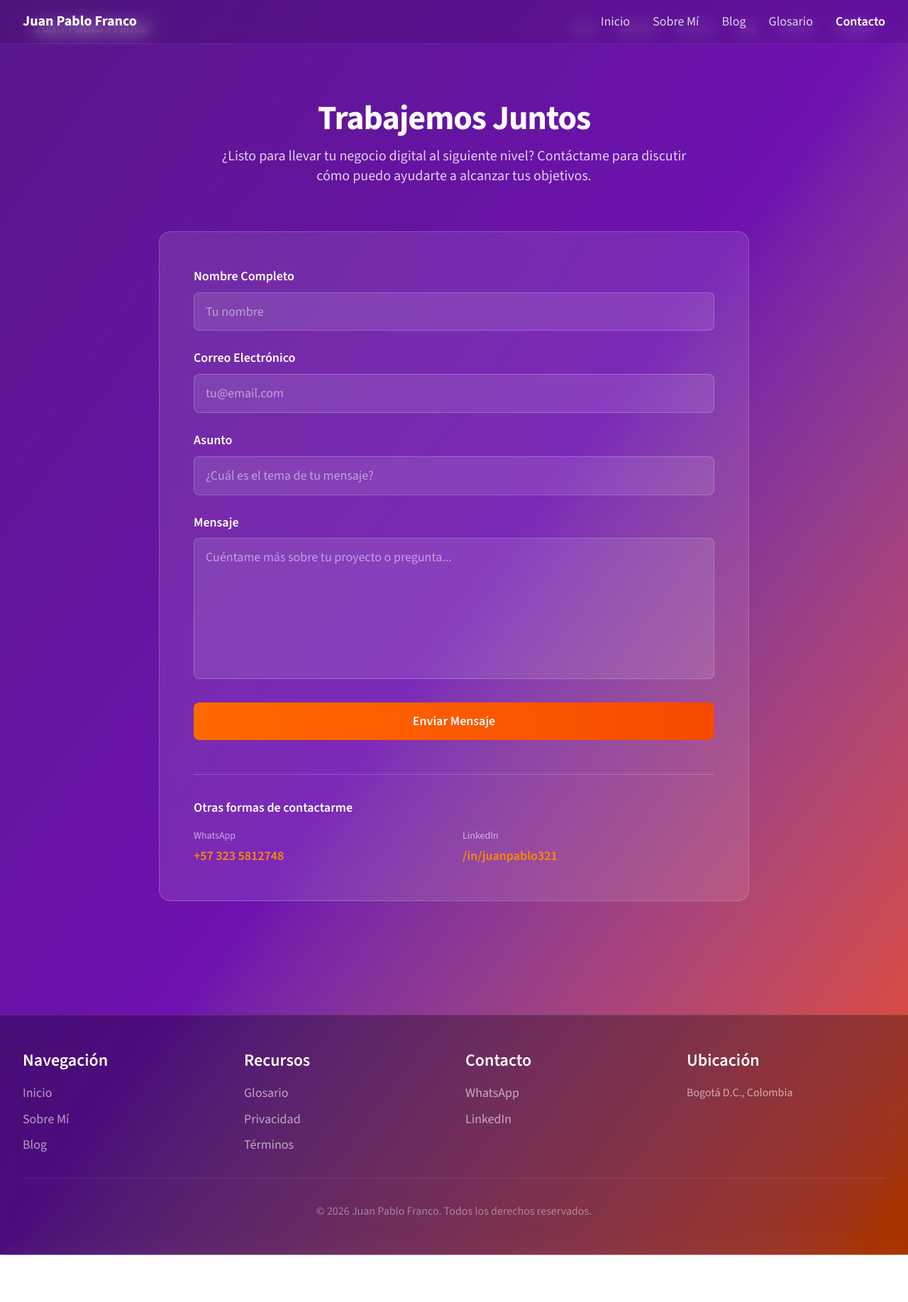
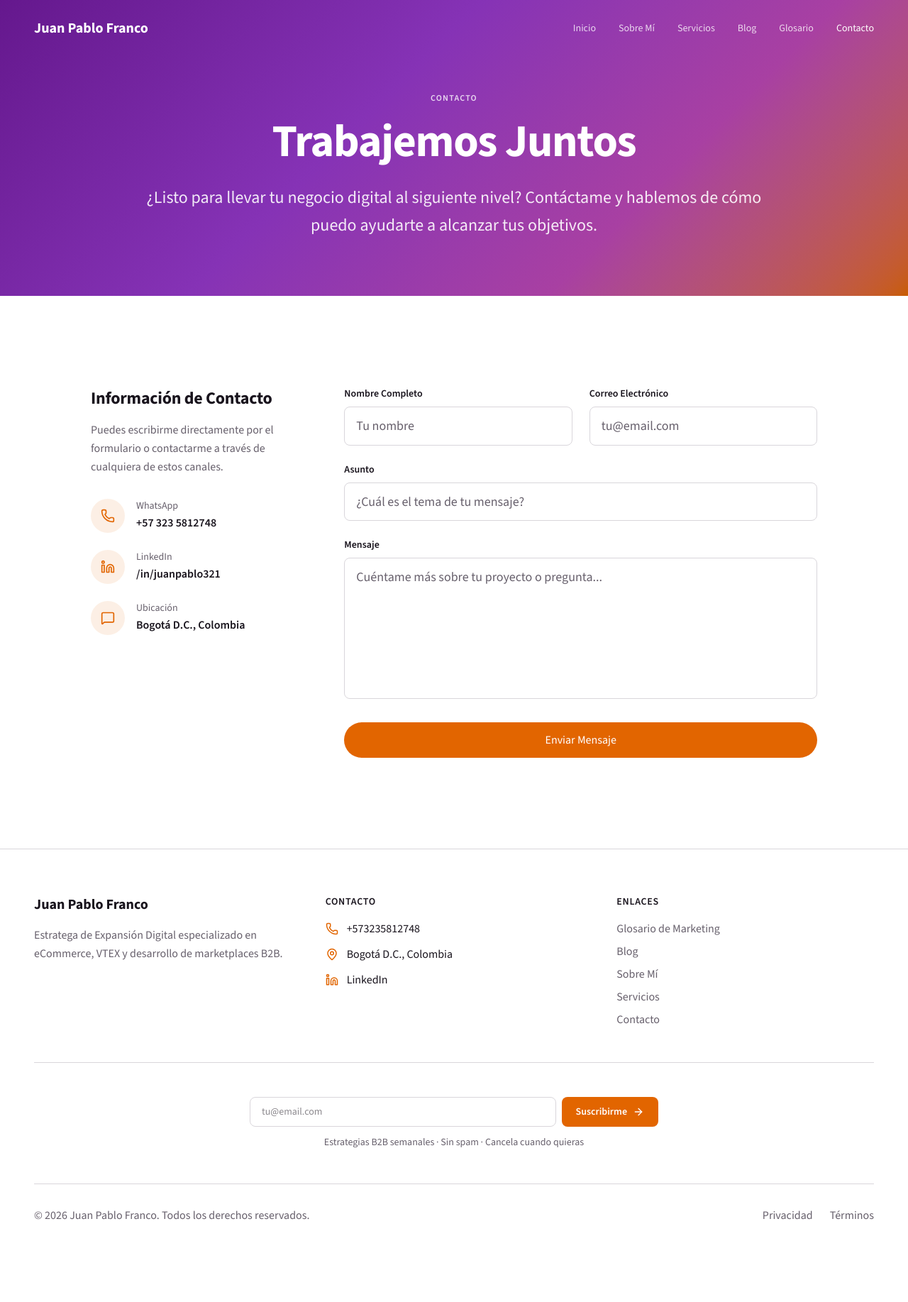
Before and after one commit to juanpablo321/franco-nextjs-site, a Next.js app: page /contacto in a window 1280 px wide. Shown: the top 1835 px of the page at 71% size. After the commit the page ends 1789 px from the top, so only its background shows below. Built offline with nearby package versions, Linux system fonts and the light colour scheme.

Commit message:
fix: unify /contacto page style with site design system, remove duplicate header/footer

```diff
--- a/src/app/contacto/page.tsx
+++ b/src/app/contacto/page.tsx
@@ -1,8 +1,8 @@
 'use client';
 
 import { useState, FormEvent, ChangeEvent } from 'react';
-import Link from 'next/link';
-import { Metadata } from 'next';
+import { MessageSquare, Linkedin, Phone } from 'lucide-react';
+import { SITE_CONFIG } from '@/lib/constants';
 
 interface FormData {
   name: string;
@@ -37,27 +37,17 @@ export default function ContactPage() {
     e: ChangeEvent<HTMLInputElement | HTMLTextAreaElement>
   ) => {
     const { name, value } = e.target;
-    setFormData((prev) => ({
-      ...prev,
-      [name]: value,
-    }));
+    setFormData((prev) => ({ ...prev, [name]: value }));
   };
 
   const handleSubmit = async (e: FormEvent<HTMLFormElement>) => {
     e.preventDefault();
-    setFormState({
-      isLoading: true,
-      isSuccess: false,
-      isError: false,
-      errorMessage: '',
-    });
+    setFormState({ isLoading: true, isSuccess: false, isError: false, errorMessage: '' });
 
     try {
       const response = await fetch('/api/contact', {
         method: 'POST',
-        headers: {
-          'Content-Type': 'application/json',
-        },
+        headers: { 'Content-Type': 'application/json' },
         body: JSON.stringify(formData),
       });
 
@@ -67,87 +57,106 @@ export default function ContactPage() {
         throw new Error(data.error || 'Error al enviar el formulario');
       }
 
-      setFormState({
-        isLoading: false,
-        isSuccess: true,
-        isError: false,
-        errorMessage: '',
-      });
+      setFormState({ isLoading: false, isSuccess: true, isError: false, errorMessage: '' });
+      setFormData({ name: '', email: '', subject: '', message: '' });
 
-      // Limpiar formulario
-      setFormData({
-        name: '',
-        email: '',
-        subject: '',
-        message: '',
-      });
-
-      // Ocultar mensaje de éxito después de 5 segundos
       setTimeout(() => {
-        setFormState((prev) => ({
-          ...prev,
-          isSuccess: false,
-        }));
+        setFormState((prev) => ({ ...prev, isSuccess: false }));
       }, 5000);
     } catch (error) {
       setFormState({
         isLoading: false,
         isSuccess: false,
         isError: true,
-        errorMessage:
-          error instanceof Error
-            ? error.message
-            : 'Error al enviar el formulario',
+        errorMessage: error instanceof Error ? error.message : 'Error al enviar el formulario',
       });
     }
   };
 
   return (
-    <main className="min-h-screen bg-gradient-to-br from-purple-900 via-purple-800 to-orange-600">
-      {/* Header */}
-      <header className="sticky top-0 z-50 bg-black/10 backdrop-blur-md border-b border-white/10">
-        <nav className="max-w-7xl mx-auto px-4 sm:px-6 lg:px-8 py-4 flex items-center justify-between">
-          <Link href="/" className="text-white font-bold text-xl hover:opacity-80 transition">
-            Juan Pablo Franco
-          </Link>
-          <div className="hidden md:flex gap-8">
-            <Link href="/" className="text-white/80 hover:text-white transition">
-              Inicio
-            </Link>
-            <Link href="/sobre-mi" className="text-white/80 hover:text-white transition">
-              Sobre Mí
-            </Link>
-            <Link href="/blog" className="text-white/80 hover:text-white transition">
-              Blog
-            </Link>
-            <Link href="/glosario" className="text-white/80 hover:text-white transition">
-              Glosario
-            </Link>
-            <Link href="/contacto" className="text-white font-semibold">
-              Contacto
-            </Link>
+    <>
+      {/* Hero */}
+      <section className="pt-32 pb-20 text-white relative overflow-hidden section-purple">
+        <div className="container relative z-10">
+          <div className="max-w-4xl mx-auto text-center">
+            <p className="section-label text-white/80 mb-4">Contacto</p>
+            <h1 className="text-white mb-6">Trabajemos Juntos</h1>
+            <p className="text-xl md:text-2xl text-white/90 leading-relaxed">
+              ¿Listo para llevar tu negocio digital al siguiente nivel? Contáctame y
+              hablemos de cómo puedo ayudarte a alcanzar tus objetivos.
+            </p>
           </div>
-        </nav>
-      </header>
+        </div>
+      </section>
 
-      {/* Hero Section */}
-      <section className="max-w-4xl mx-auto px-4 sm:px-6 lg:px-8 py-20">
-        <div className="text-center mb-16">
-          <h1 className="text-4xl md:text-5xl font-bold text-white mb-4">
-            Trabajemos Juntos
-          </h1>
-          <p className="text-xl text-white/80 max-w-2xl mx-auto">
-            ¿Listo para llevar tu negocio digital al siguiente nivel? Contáctame para discutir
-            cómo puedo ayudarte a alcanzar tus objetivos.
+      {/* Contact Section */}
+      <section className="section section-white">
+        <div className="container">
+          <div className="max-w-5xl mx-auto grid grid-cols-1 lg:grid-cols-3 gap-12">
+
+            {/* Contact Info */}
+            <div className="space-y-8">
+              <div>
+                <h2 className="text-2xl font-bold mb-4">Información de Contacto</h2>
+                <p className="text-muted-foreground leading-relaxed">
+                  Puedes escribirme directamente por el formulario o contactarme
+                  a través de cualquiera de estos canales.
                 </p>
               </div>
 
+              <div className="space-y-6">
+                <a
+                  href={SITE_CONFIG.whatsappUrl}
+                  target="_blank"
+                  rel="noopener noreferrer"
+                  className="flex items-center gap-4 group"
+                >
+                  <div className="w-12 h-12 rounded-full bg-primary/10 flex items-center justify-center group-hover:bg-primary/20 transition-colors">
+                    <Phone size={20} className="text-primary" />
+                  </div>
+                  <div>
+                    <p className="text-sm text-muted-foreground">WhatsApp</p>
+                    <p className="font-semibold text-foreground group-hover:text-primary transition-colors">
+                      +57 323 5812748
+                    </p>
+                  </div>
+                </a>
+
+                <a
+                  href={SITE_CONFIG.linkedinUrl}
+                  target="_blank"
+                  rel="noopener noreferrer"
+                  className="flex items-center gap-4 group"
+                >
+                  <div className="w-12 h-12 rounded-full bg-primary/10 flex items-center justify-center group-hover:bg-primary/20 transition-colors">
+                    <Linkedin size={20} className="text-primary" />
+                  </div>
+                  <div>
+                    <p className="text-sm text-muted-foreground">LinkedIn</p>
+                    <p className="font-semibold text-foreground group-hover:text-primary transition-colors">
+                      /in/juanpablo321
+                    </p>
+                  </div>
+                </a>
+
+                <div className="flex items-center gap-4">
+                  <div className="w-12 h-12 rounded-full bg-primary/10 flex items-center justify-center">
+                    <MessageSquare size={20} className="text-primary" />
+                  </div>
+                  <div>
+                    <p className="text-sm text-muted-foreground">Ubicación</p>
+                    <p className="font-semibold text-foreground">Bogotá D.C., Colombia</p>
+                  </div>
+                </div>
+              </div>
+            </div>
+
             {/* Contact Form */}
-        <div className="bg-white/10 backdrop-blur-md rounded-2xl p-8 md:p-12 border border-white/20">
+            <div className="lg:col-span-2">
               <form onSubmit={handleSubmit} className="space-y-6">
-            {/* Name Field */}
+                <div className="grid grid-cols-1 sm:grid-cols-2 gap-6">
                   <div>
-              <label htmlFor="name" className="block text-white font-semibold mb-2">
+                    <label htmlFor="name" className="block text-sm font-semibold mb-2 text-foreground">
                       Nombre Completo
                     </label>
                     <input
@@ -157,14 +166,12 @@ export default function ContactPage() {
                       value={formData.name}
                       onChange={handleChange}
                       required
-                className="w-full px-4 py-3 rounded-lg bg-white/10 border border-white/20 text-white placeholder-white/50 focus:outline-none focus:ring-2 focus:ring-orange-500 focus:border-transparent transition"
+                      className="w-full px-4 py-3 rounded-lg border border-border bg-background text-foreground placeholder-muted-foreground focus:outline-none focus:ring-2 focus:ring-primary focus:border-transparent transition"
                       placeholder="Tu nombre"
                     />
                   </div>
-
-            {/* Email Field */}
                   <div>
-              <label htmlFor="email" className="block text-white font-semibold mb-2">
+                    <label htmlFor="email" className="block text-sm font-semibold mb-2 text-foreground">
                       Correo Electrónico
                     </label>
                     <input
@@ -174,14 +181,14 @@ export default function ContactPage() {
                       value={formData.email}
                       onChange={handleChange}
                       required
-                className="w-full px-4 py-3 rounded-lg bg-white/10 border border-white/20 text-white placeholder-white/50 focus:outline-none focus:ring-2 focus:ring-orange-500 focus:border-transparent transition"
+                      className="w-full px-4 py-3 rounded-lg border border-border bg-background text-foreground placeholder-muted-foreground focus:outline-none focus:ring-2 focus:ring-primary focus:border-transparent transition"
                       placeholder="tu@email.com"
                     />
                   </div>
+                </div>
 
-            {/* Subject Field */}
                 <div>
-              <label htmlFor="subject" className="block text-white font-semibold mb-2">
+                  <label htmlFor="subject" className="block text-sm font-semibold mb-2 text-foreground">
                     Asunto
                   </label>
                   <input
@@ -191,14 +198,13 @@ export default function ContactPage() {
                     value={formData.subject}
                     onChange={handleChange}
                     required
-                className="w-full px-4 py-3 rounded-lg bg-white/10 border border-white/20 text-white placeholder-white/50 focus:outline-none focus:ring-2 focus:ring-orange-500 focus:border-transparent transition"
+                    className="w-full px-4 py-3 rounded-lg border border-border bg-background text-foreground placeholder-muted-foreground focus:outline-none focus:ring-2 focus:ring-primary focus:border-transparent transition"
                     placeholder="¿Cuál es el tema de tu mensaje?"
                   />
                 </div>
 
-            {/* Message Field */}
                 <div>
-              <label htmlFor="message" className="block text-white font-semibold mb-2">
+                  <label htmlFor="message" className="block text-sm font-semibold mb-2 text-foreground">
                     Mensaje
                   </label>
                   <textarea
@@ -208,156 +214,40 @@ export default function ContactPage() {
                     onChange={handleChange}
                     required
                     rows={6}
-                className="w-full px-4 py-3 rounded-lg bg-white/10 border border-white/20 text-white placeholder-white/50 focus:outline-none focus:ring-2 focus:ring-orange-500 focus:border-transparent transition resize-none"
+                    className="w-full px-4 py-3 rounded-lg border border-border bg-background text-foreground placeholder-muted-foreground focus:outline-none focus:ring-2 focus:ring-primary focus:border-transparent transition resize-none"
                     placeholder="Cuéntame más sobre tu proyecto o pregunta..."
                   />
                 </div>
 
-            {/* Success Message */}
                 {formState.isSuccess && (
-              <div className="p-4 rounded-lg bg-green-500/20 border border-green-500/50 text-green-100">
-                <p className="font-semibold">✓ Mensaje enviado correctamente</p>
+                  <div className="p-4 rounded-lg bg-green-50 border border-green-200 text-green-800">
+                    <p className="font-semibold">Mensaje enviado correctamente</p>
                     <p className="text-sm mt-1">
-                  Gracias por tu mensaje. Pronto nos pondremos en contacto contigo.
+                      Gracias por tu mensaje. Pronto me pondré en contacto contigo.
                     </p>
                   </div>
                 )}
 
-            {/* Error Message */}
                 {formState.isError && (
-              <div className="p-4 rounded-lg bg-red-500/20 border border-red-500/50 text-red-100">
-                <p className="font-semibold">✕ Error al enviar el mensaje</p>
+                  <div className="p-4 rounded-lg bg-red-50 border border-red-200 text-red-800">
+                    <p className="font-semibold">Error al enviar el mensaje</p>
                     <p className="text-sm mt-1">{formState.errorMessage}</p>
                   </div>
                 )}
 
-            {/* Submit Button */}
                 <button
                   type="submit"
                   disabled={formState.isLoading}
-              className="w-full px-6 py-3 bg-gradient-to-r from-orange-500 to-orange-600 hover:from-orange-600 hover:to-orange-700 disabled:from-gray-500 disabled:to-gray-600 text-white font-semibold rounded-lg transition transform hover:scale-105 disabled:scale-100 disabled:cursor-not-allowed"
+                  className="btn-primary w-full disabled:opacity-60 disabled:cursor-not-allowed"
                 >
-              {formState.isLoading ? (
-                <span className="flex items-center justify-center gap-2">
-                  <span className="animate-spin">⟳</span>
-                  Enviando...
-                </span>
-              ) : (
-                'Enviar Mensaje'
-              )}
+                  {formState.isLoading ? 'Enviando...' : 'Enviar Mensaje'}
                 </button>
               </form>
+            </div>
 
-          {/* Contact Info */}
-          <div className="mt-12 pt-8 border-t border-white/20">
-            <h3 className="text-white font-semibold text-lg mb-4">Otras formas de contactarme</h3>
-            <div className="grid md:grid-cols-2 gap-6">
-              <div>
-                <p className="text-white/60 text-sm mb-1">WhatsApp</p>
-                <a
-                  href="https://wa.me/573235812748"
-                  target="_blank"
-                  rel="noopener noreferrer"
-                  className="text-orange-400 hover:text-orange-300 font-semibold transition"
-                >
-                  +57 323 5812748
-                </a>
-              </div>
-              <div>
-                <p className="text-white/60 text-sm mb-1">LinkedIn</p>
-                <a
-                  href="https://linkedin.com/in/juanpablo321"
-                  target="_blank"
-                  rel="noopener noreferrer"
-                  className="text-orange-400 hover:text-orange-300 font-semibold transition"
-                >
-                  /in/juanpablo321
-                </a>
-              </div>
-            </div>
           </div>
         </div>
       </section>
-
-      {/* Footer */}
-      <footer className="bg-black/30 backdrop-blur-md border-t border-white/10 mt-20">
-        <div className="max-w-7xl mx-auto px-4 sm:px-6 lg:px-8 py-12">
-          <div className="grid md:grid-cols-4 gap-8 mb-8">
-            <div>
-              <h4 className="text-white font-semibold mb-4">Navegación</h4>
-              <ul className="space-y-2">
-                <li>
-                  <Link href="/" className="text-white/60 hover:text-white transition">
-                    Inicio
-                  </Link>
-                </li>
-                <li>
-                  <Link href="/sobre-mi" className="text-white/60 hover:text-white transition">
-                    Sobre Mí
-                  </Link>
-                </li>
-                <li>
-                  <Link href="/blog" className="text-white/60 hover:text-white transition">
-                    Blog
-                  </Link>
-                </li>
-              </ul>
-            </div>
-            <div>
-              <h4 className="text-white font-semibold mb-4">Recursos</h4>
-              <ul className="space-y-2">
-                <li>
-                  <Link href="/glosario" className="text-white/60 hover:text-white transition">
-                    Glosario
-                  </Link>
-                </li>
-                <li>
-                  <Link href="/privacidad" className="text-white/60 hover:text-white transition">
-                    Privacidad
-                  </Link>
-                </li>
-                <li>
-                  <Link href="/terminos" className="text-white/60 hover:text-white transition">
-                    Términos
-                  </Link>
-                </li>
-              </ul>
-            </div>
-            <div>
-              <h4 className="text-white font-semibold mb-4">Contacto</h4>
-              <ul className="space-y-2">
-                <li>
-                  <a
-                    href="https://wa.me/573235812748"
-                    target="_blank"
-                    rel="noopener noreferrer"
-                    className="text-white/60 hover:text-white transition"
-                  >
-                    WhatsApp
-                  </a>
-                </li>
-                <li>
-                  <a
-                    href="https://linkedin.com/in/juanpablo321"
-                    target="_blank"
-                    rel="noopener noreferrer"
-                    className="text-white/60 hover:text-white transition"
-                  >
-                    LinkedIn
-                  </a>
-                </li>
-              </ul>
-            </div>
-            <div>
-              <h4 className="text-white font-semibold mb-4">Ubicación</h4>
-              <p className="text-white/60">Bogotá D.C., Colombia</p>
-            </div>
-          </div>
-          <div className="border-t border-white/10 pt-8 text-center text-white/40 text-sm">
-            <p>&copy; 2026 Juan Pablo Franco. Todos los derechos reservados.</p>
-          </div>
-        </div>
-      </footer>
-    </main>
+    </>
   );
 }
```
Lines whose indentation alone changed are shown as unchanged.
